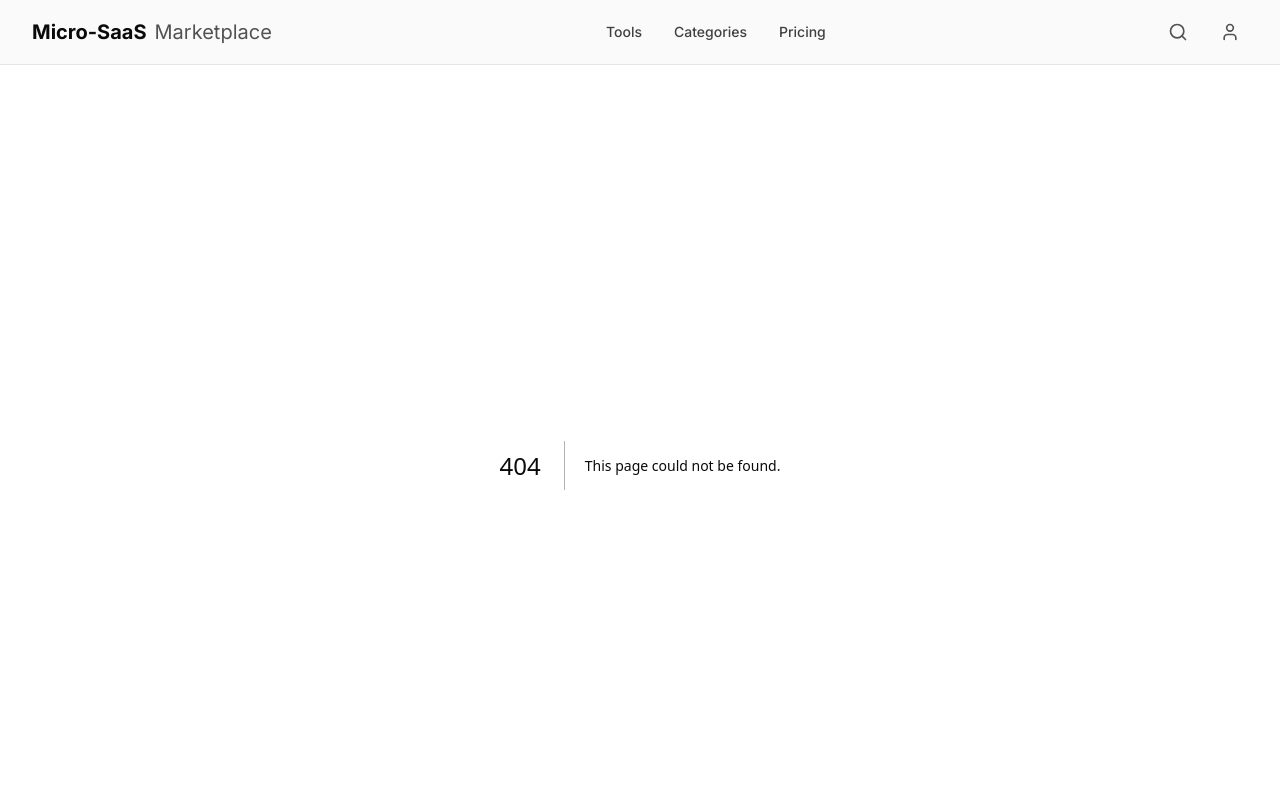
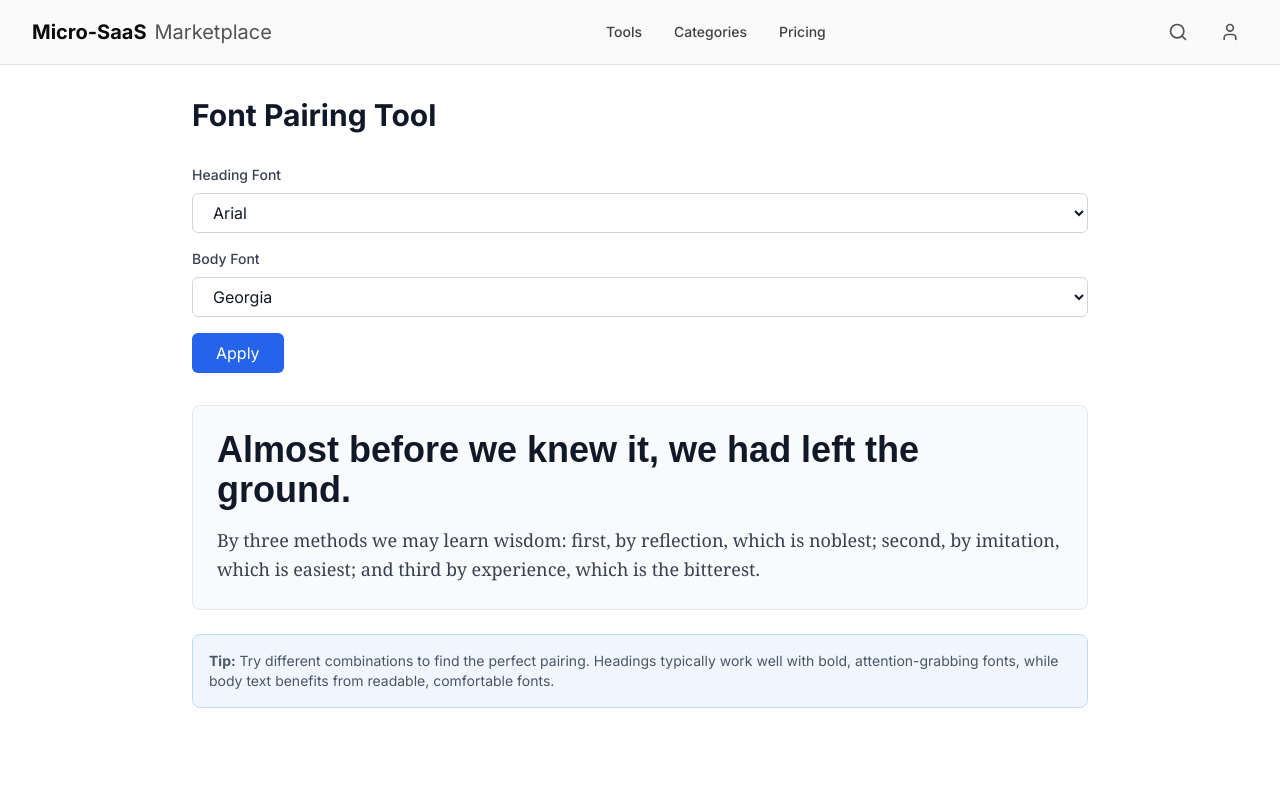
Before and after one commit to emasmela-dotcom/toolmarket365.com, a Next.js app: page /tools/font-pairing-tool in a window 1280 px wide. Before the commit this address had no page. Shown: the top 800 px of the page. Built offline with nearby package versions, Linux system fonts and the light colour scheme.

Commit message:
Add Font Pairing Tool - test and preview font combinations for headings and body text

```diff
--- /dev/null
+++ b/app/tools/font-pairing-tool/page.tsx
@@ -0,0 +1,110 @@
+'use client'
+
+import React, { useState, useEffect } from 'react'
+
+const fonts = [
+  'Arial',
+  'Georgia',
+  'Times',
+  'Verdana',
+  'Courier',
+  'Impact',
+  'Inter',
+  'Roboto',
+  'Poppins',
+  'Lato',
+  'Open Sans',
+  'Montserrat'
+]
+
+export default function FontPairingTool() {
+  const [headingFont, setHeadingFont] = useState(fonts[0])
+  const [bodyFont, setBodyFont] = useState(fonts[1])
+
+  useEffect(() => {
+    // Apply fonts on mount and when they change
+    applyFonts()
+  }, [headingFont, bodyFont])
+
+  const applyFonts = () => {
+    // Fonts are applied via inline styles in the JSX
+  }
+
+  return (
+    <div className="min-h-screen bg-white dark:bg-gray-900 p-8">
+      <div className="max-w-4xl mx-auto">
+        <h1 className="text-3xl font-bold mb-8 text-gray-900 dark:text-white">
+          Font Pairing Tool
+        </h1>
+
+        <div className="space-y-4 mb-6">
+          <div>
+            <label className="block text-sm font-medium mb-2 text-gray-700 dark:text-gray-300">
+              Heading Font
+            </label>
+            <select
+              id="h"
+              value={headingFont}
+              onChange={(e) => setHeadingFont(e.target.value)}
+              className="w-full px-4 py-2 border border-gray-300 dark:border-gray-600 rounded-md bg-white dark:bg-gray-800 text-gray-900 dark:text-white"
+            >
+              {fonts.map((font) => (
+                <option key={font} value={font}>
+                  {font}
+                </option>
+              ))}
+            </select>
+          </div>
+
+          <div>
+            <label className="block text-sm font-medium mb-2 text-gray-700 dark:text-gray-300">
+              Body Font
+            </label>
+            <select
+              id="b"
+              value={bodyFont}
+              onChange={(e) => setBodyFont(e.target.value)}
+              className="w-full px-4 py-2 border border-gray-300 dark:border-gray-600 rounded-md bg-white dark:bg-gray-800 text-gray-900 dark:text-white"
+            >
+              {fonts.map((font) => (
+                <option key={font} value={font}>
+                  {font}
+                </option>
+              ))}
+            </select>
+          </div>
+
+          <button
+            onClick={applyFonts}
+            className="px-6 py-2 bg-blue-600 hover:bg-blue-700 text-white rounded-md transition-colors"
+          >
+            Apply
+          </button>
+        </div>
+
+        <div className="mt-8 p-6 bg-gray-50 dark:bg-gray-800 rounded-lg border border-gray-200 dark:border-gray-700">
+          <h1
+            id="hd"
+            className="text-4xl font-bold mb-4 text-gray-900 dark:text-white"
+            style={{ fontFamily: headingFont }}
+          >
+            Almost before we knew it, we had left the ground.
+          </h1>
+          <p
+            id="bd"
+            className="text-lg leading-relaxed text-gray-700 dark:text-gray-300"
+            style={{ fontFamily: bodyFont }}
+          >
+            By three methods we may learn wisdom: first, by reflection, which is noblest; second, by imitation, which is easiest; and third by experience, which is the bitterest.
+          </p>
+        </div>
+
+        <div className="mt-6 p-4 bg-blue-50 dark:bg-blue-900/20 rounded-lg border border-blue-200 dark:border-blue-800">
+          <p className="text-sm text-gray-600 dark:text-gray-400">
+            <strong>Tip:</strong> Try different combinations to find the perfect pairing. Headings typically work well with bold, attention-grabbing fonts, while body text benefits from readable, comfortable fonts.
+          </p>
+        </div>
+      </div>
+    </div>
+  )
+}
```
Also changed, not shown: app/tools/font-pairing-tool/README.md (added).
